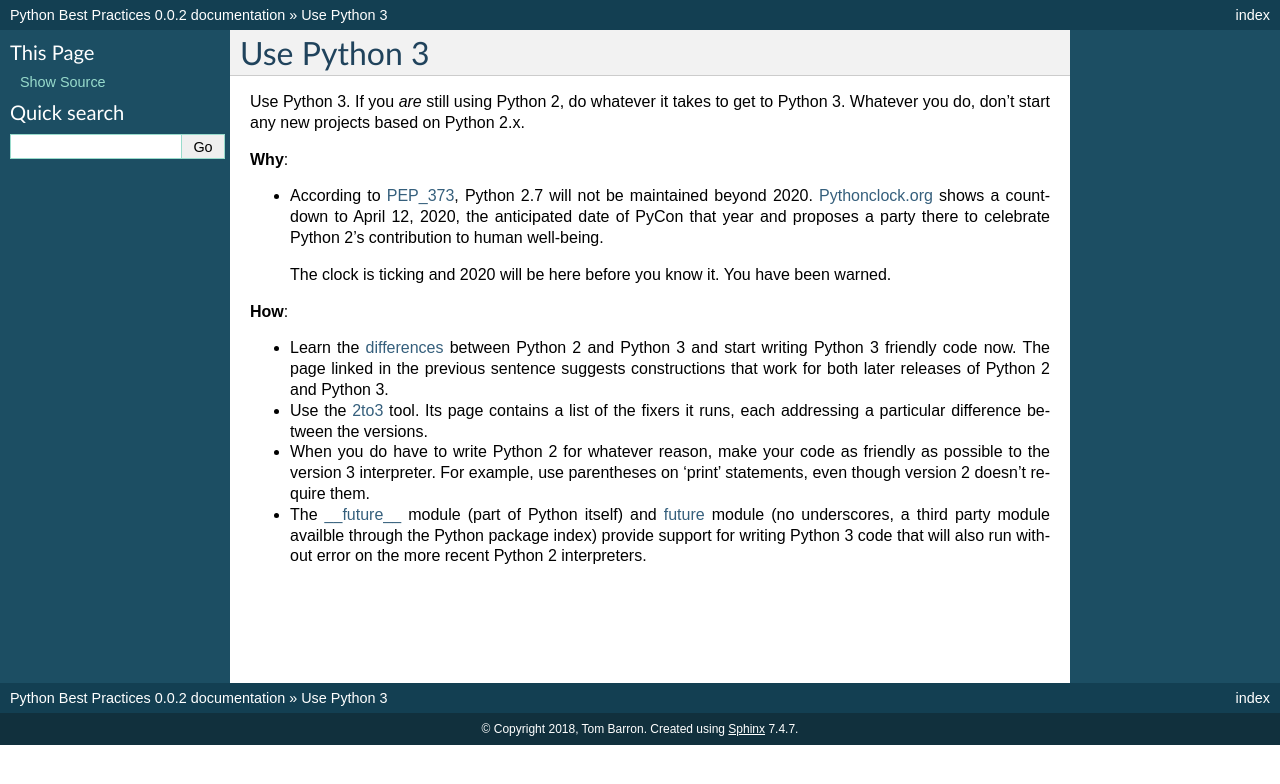
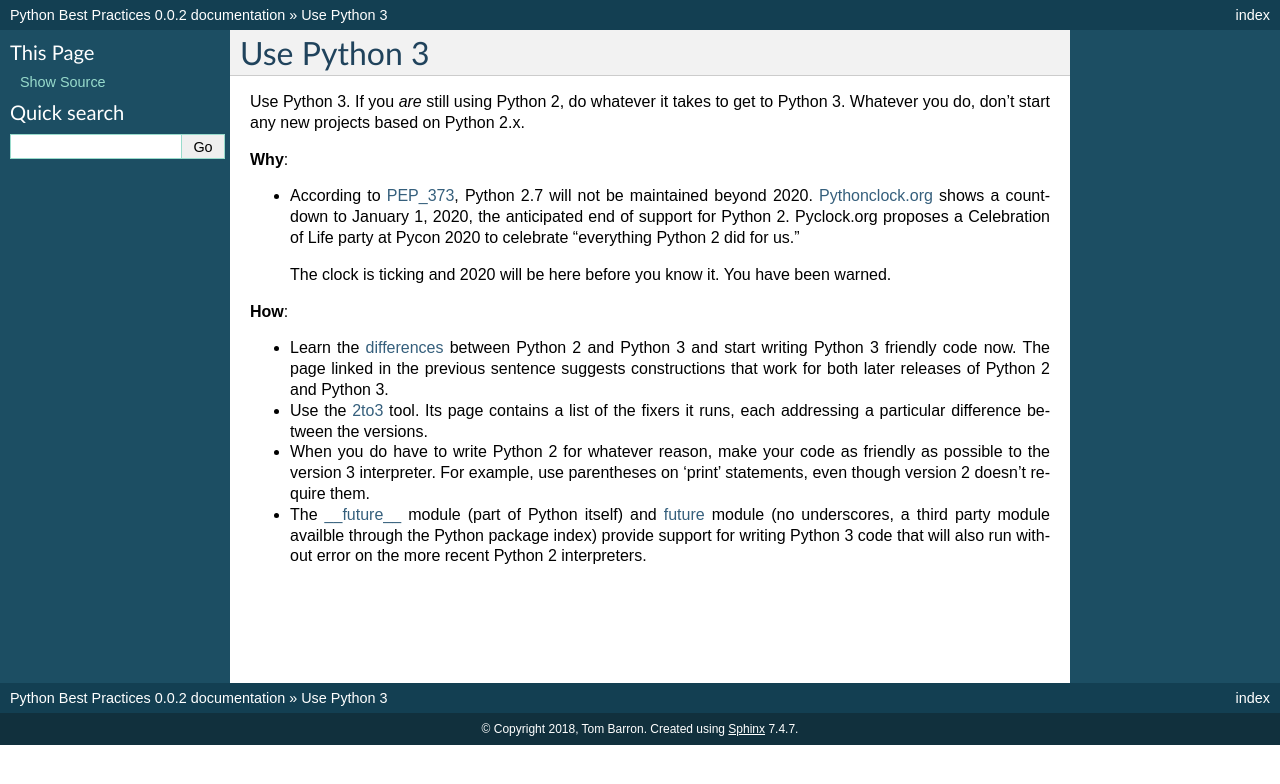
Before and after one commit to tbarron/PyBP, a Sphinx documentation site: the page built from docs/c-python3.txt, in a window 1280 px wide. Shown: the top 784 px of the page. Built offline with Sphinx 7.4.7, drawn with Linux system fonts in a browser that asks for light colours.

Commit message:
DT: Change the date of Python 2.7's end of support, per pyclock.org

```diff
--- a/docs/c-python3.txt
+++ b/docs/c-python3.txt
@@ -8,9 +8,9 @@ Python 2.x.
 **Why**:
 
 * According to PEP_373_, Python 2.7 will not be maintained beyond 2020.
-  Pythonclock.org_ shows a countdown to April 12, 2020, the anticipated
-  date of PyCon that year and proposes a party there to celebrate Python
-  2's contribution to human well-being.
+  Pythonclock.org_ shows a countdown to January 1, 2020, the anticipated
+  end of support for Python 2. Pyclock.org proposes a Celebration of Life
+  party at Pycon 2020 to celebrate "everything Python 2 did for us."
 
   The clock is ticking and 2020 will be here before you know it. You have
   been warned.
```
Also changed, not shown: CHANGELOG.md (+1 -0 lines).
